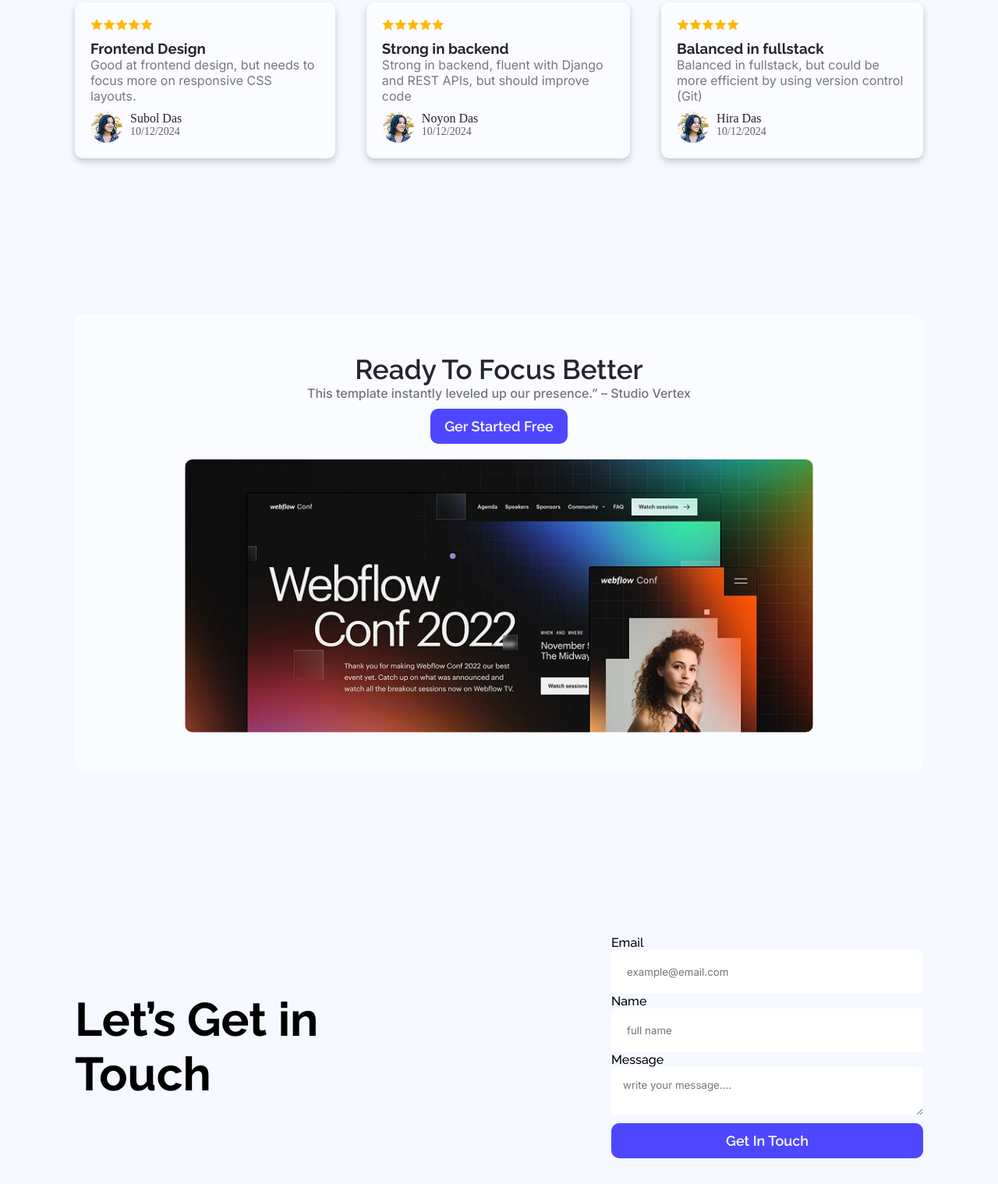
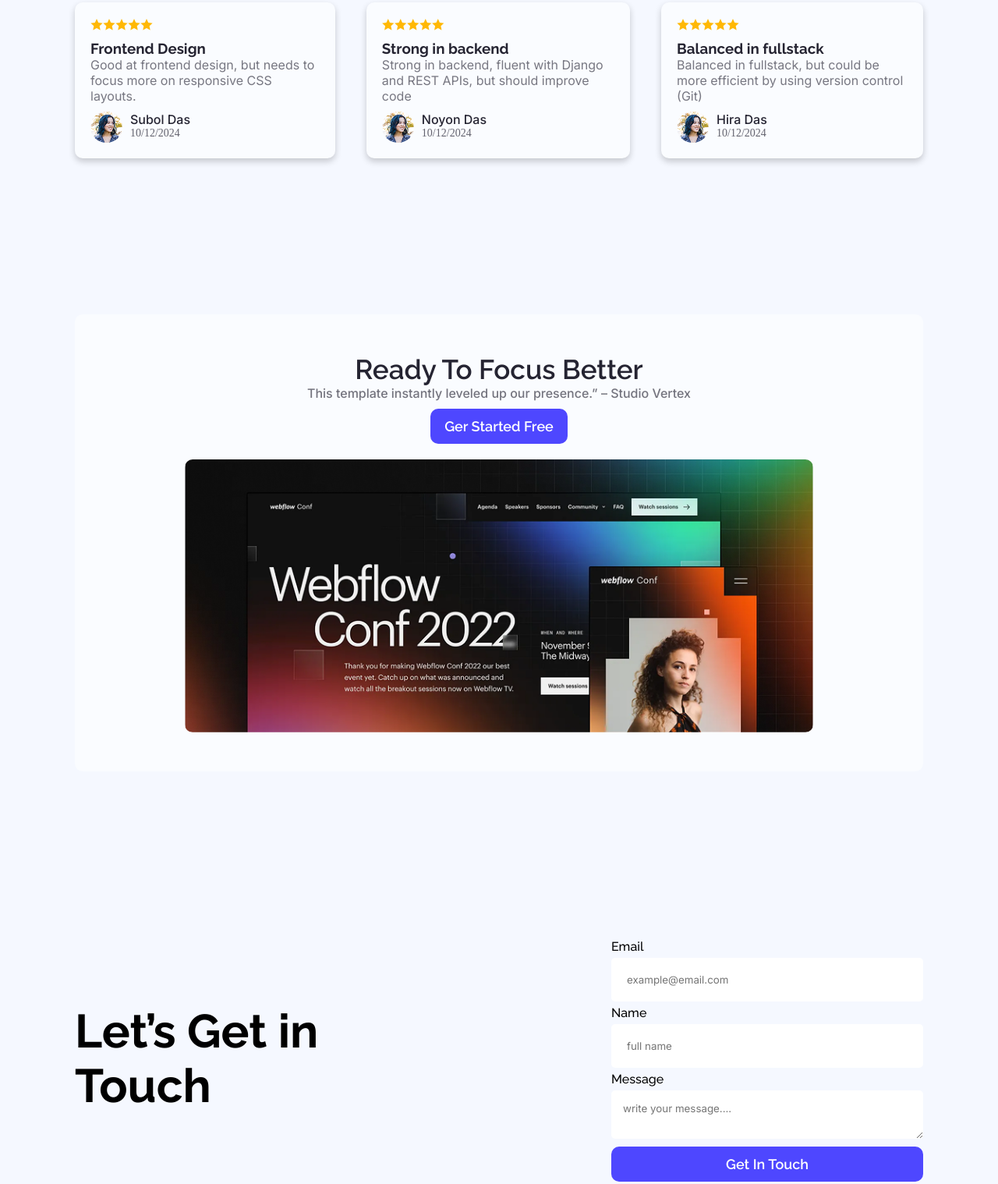
Before and after one commit to pritom-dey1/programing_hero_assingment_one, a plain HTML site: page index.html in a window 1280 px wide. Shown: the part 1702-3220 px from the top of the page at 78% size. Drawn offline with nearby package versions, Linux system fonts and the light colour scheme.

Commit message:
last update by all corection

```diff
--- a/styles.css
+++ b/styles.css
@@ -230,6 +230,8 @@ main{
     font-size: 16px;
     color: #252432;
     font-weight: 500;
+    font-family:  "Inter", sans-serif;
+
 }
 .clint_img img{
     border-radius: 50%;
@@ -319,6 +321,8 @@ main{
 .content_form form label{
     color: #000000;
     font-weight: 500;
+    margin-bottom: 5px;
+    margin-top: 5px;
      font-family: "Raleway", sans-serif;
 
     font-size: 16px;
```
